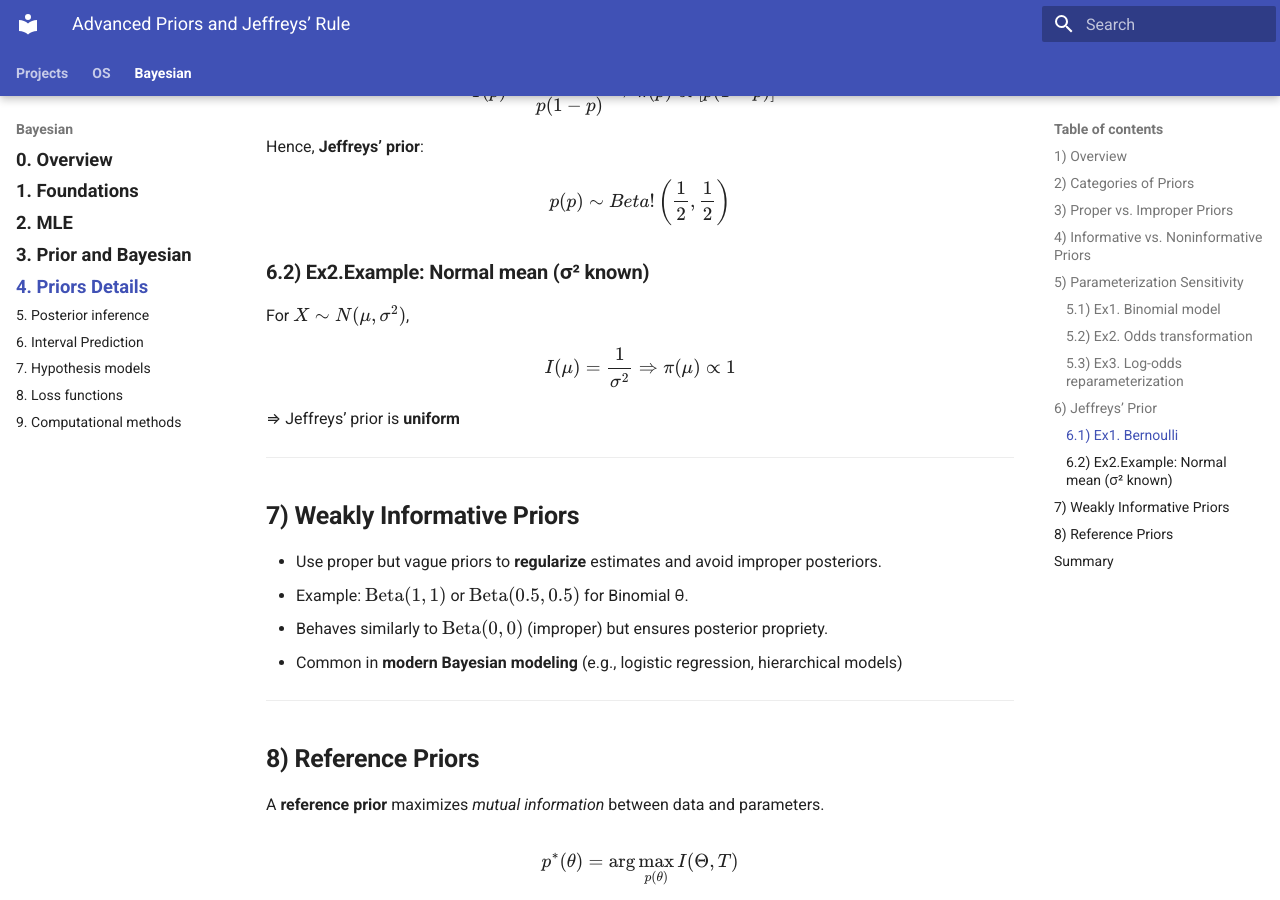
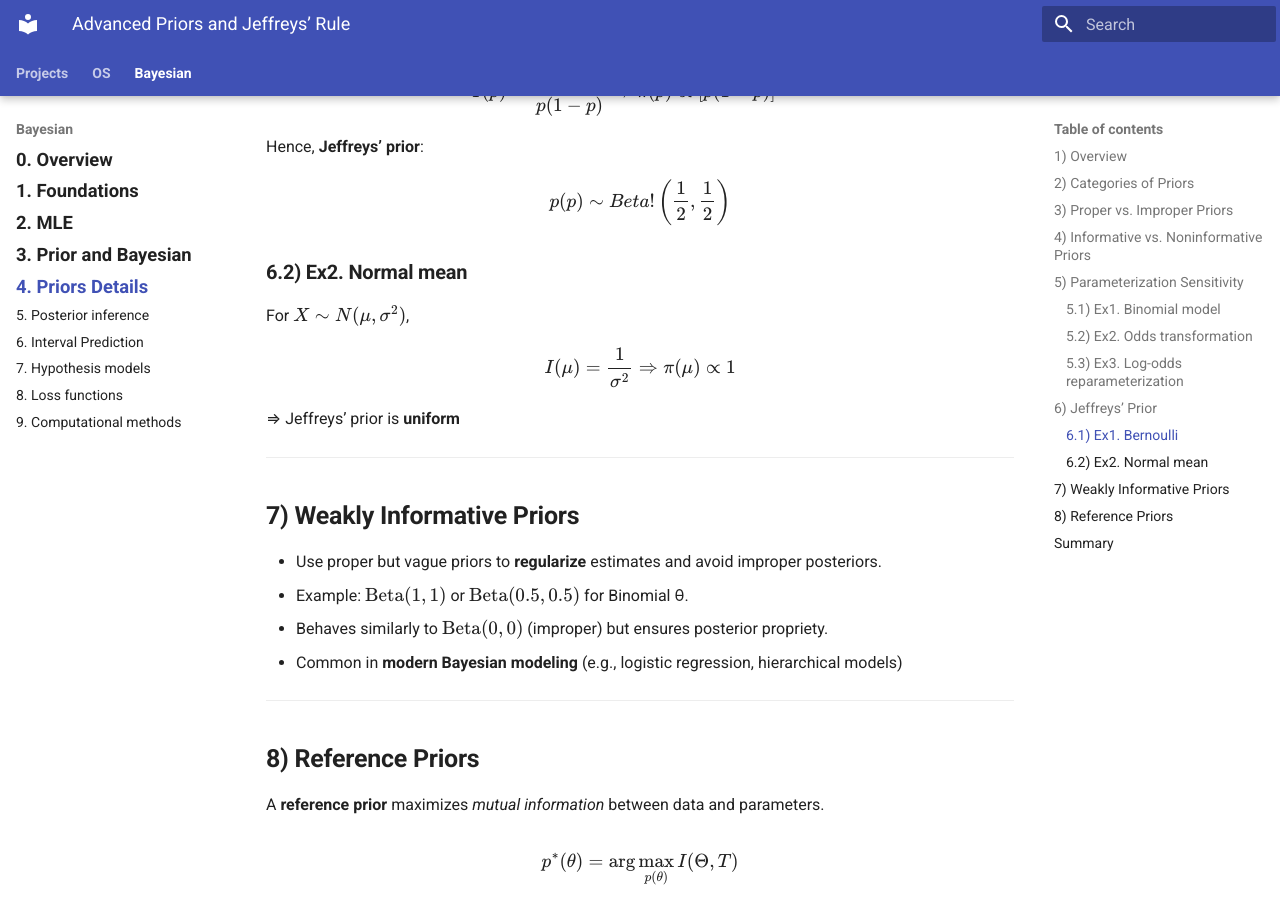
Before and after one commit to Jeongsoo-dev/ML_based_MR_CT_SeriesType_Detection, an MkDocs documentation site: the page built from docs/bayesian/lec4_priors_types.md, in a window 1280 px wide and 900 px high, scrolled down 3913 px. Built offline with MkDocs 1.6.1 and Material for MkDocs 9.7.7, drawn with Linux system fonts in a browser that asks for light colours.

Commit message:
Update lec4_priors_types.md

```diff
--- a/docs/bayesian/lec4_priors_types.md
+++ b/docs/bayesian/lec4_priors_types.md
@@ -141,8 +141,10 @@ $$
 p(p)\sim Beta\!\left(\frac{1}{2},\frac{1}{2}\right)
 $$
 
-### **6.2) Ex2.Example: Normal mean (σ² known)**
+### **6.2) Ex2. Normal mean**
+
 For $X\sim N(\mu,\sigma^2)$,
+
 $$
 I(\mu)=\frac{1}{\sigma^2} \Rightarrow \pi(\mu)\propto1
 $$
```
